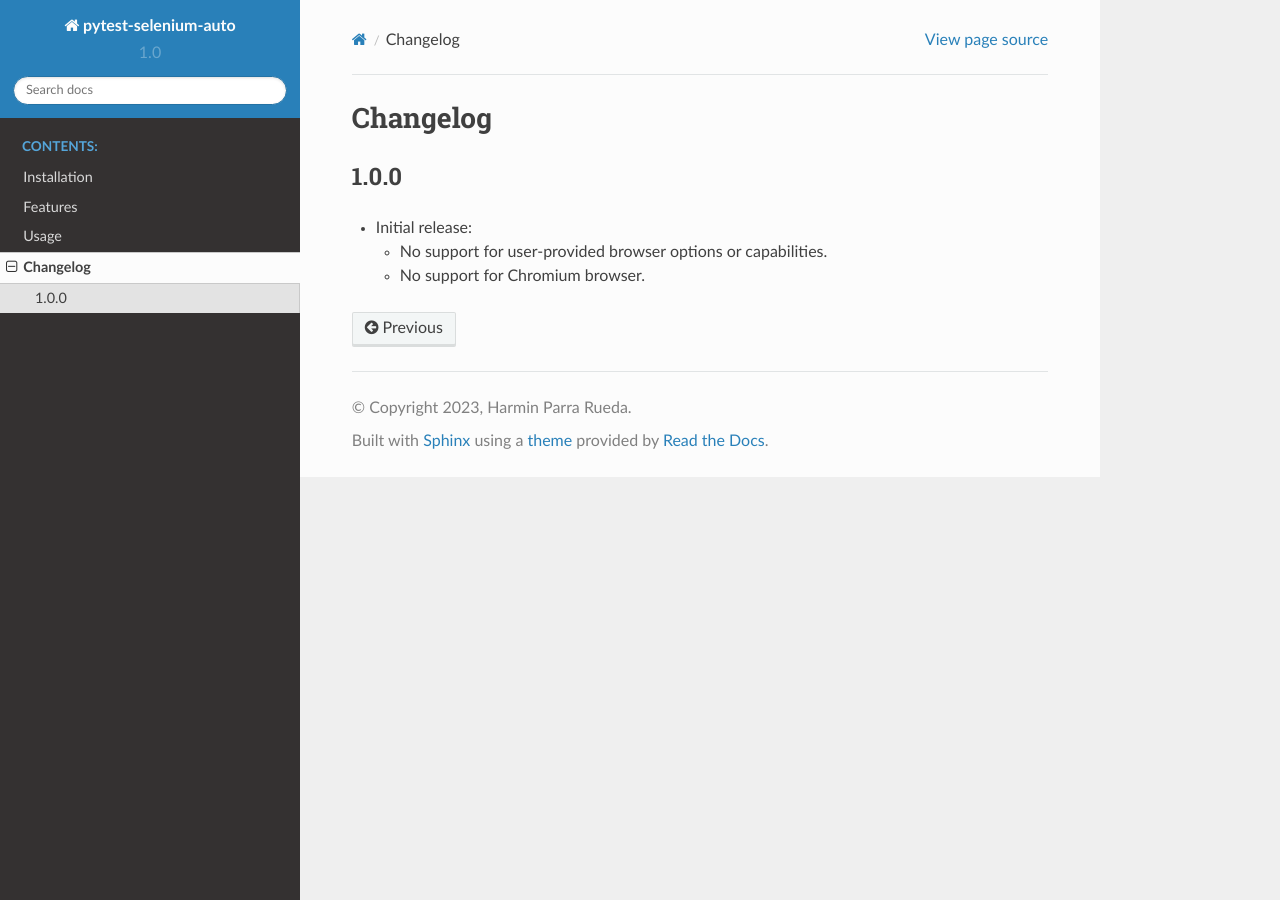
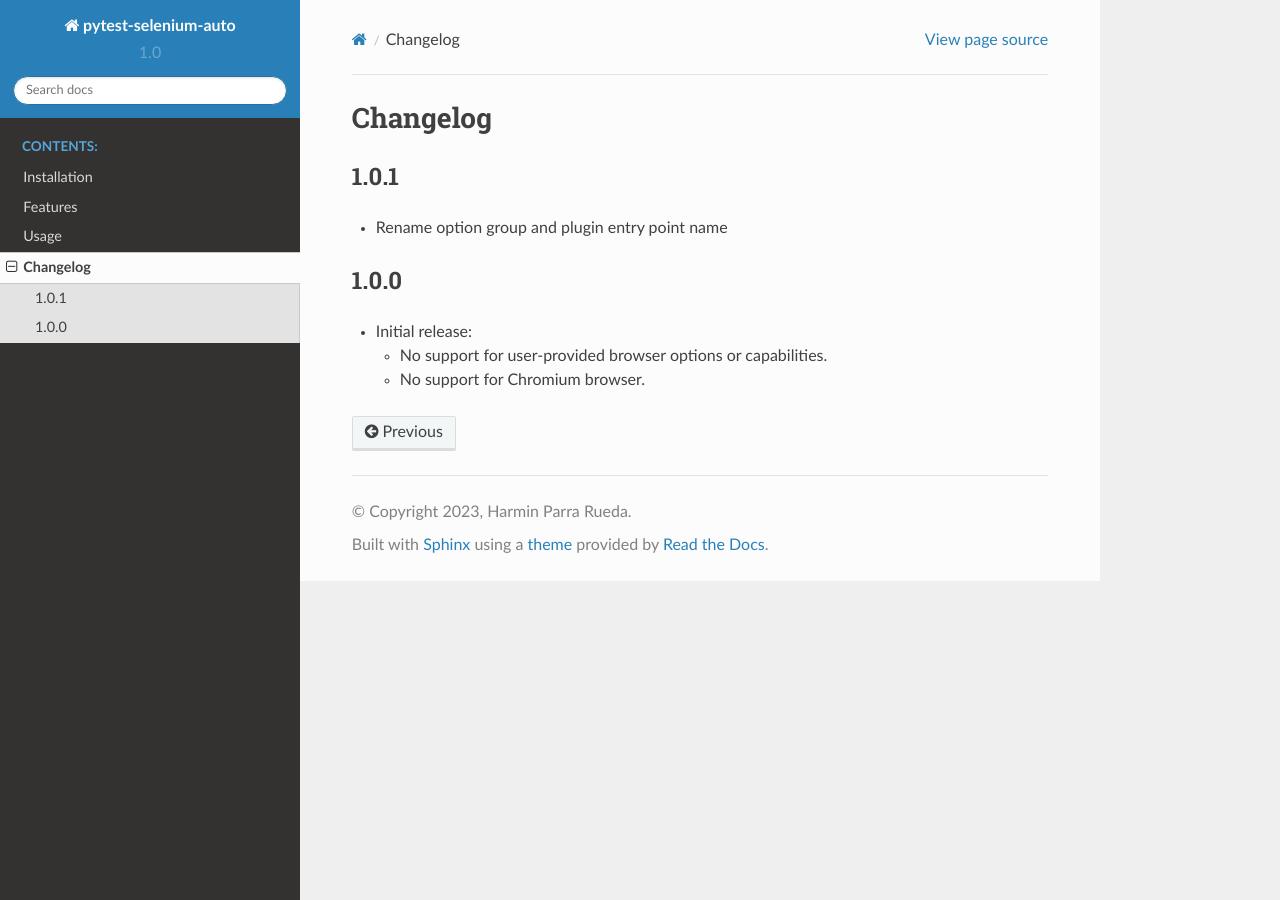
Before and after one commit to harmin-parra/pytest-selenium-auto, a Sphinx documentation site: the page built from docs/changelog.rst, in a window 1280 px wide. Built offline with Sphinx 7.4.7 and the Read the Docs theme 2.0.0, drawn with Linux system fonts in a browser that asks for light colours.

Commit message:
update changelog

```diff
--- a/docs/changelog.rst
+++ b/docs/changelog.rst
@@ -1,6 +1,11 @@
 =========
 Changelog
 =========
+
+1.0.1
+-----
+
+* Rename option group and plugin entry point name
 
 1.0.0
 -----
```
